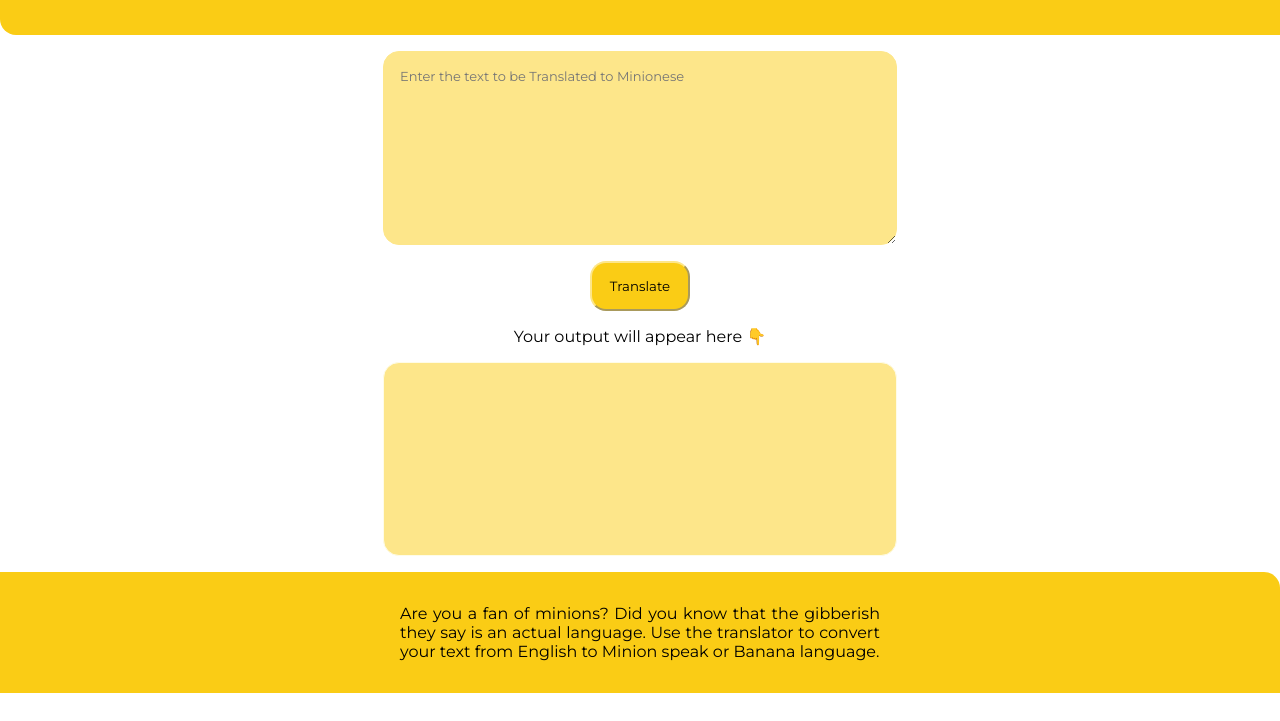
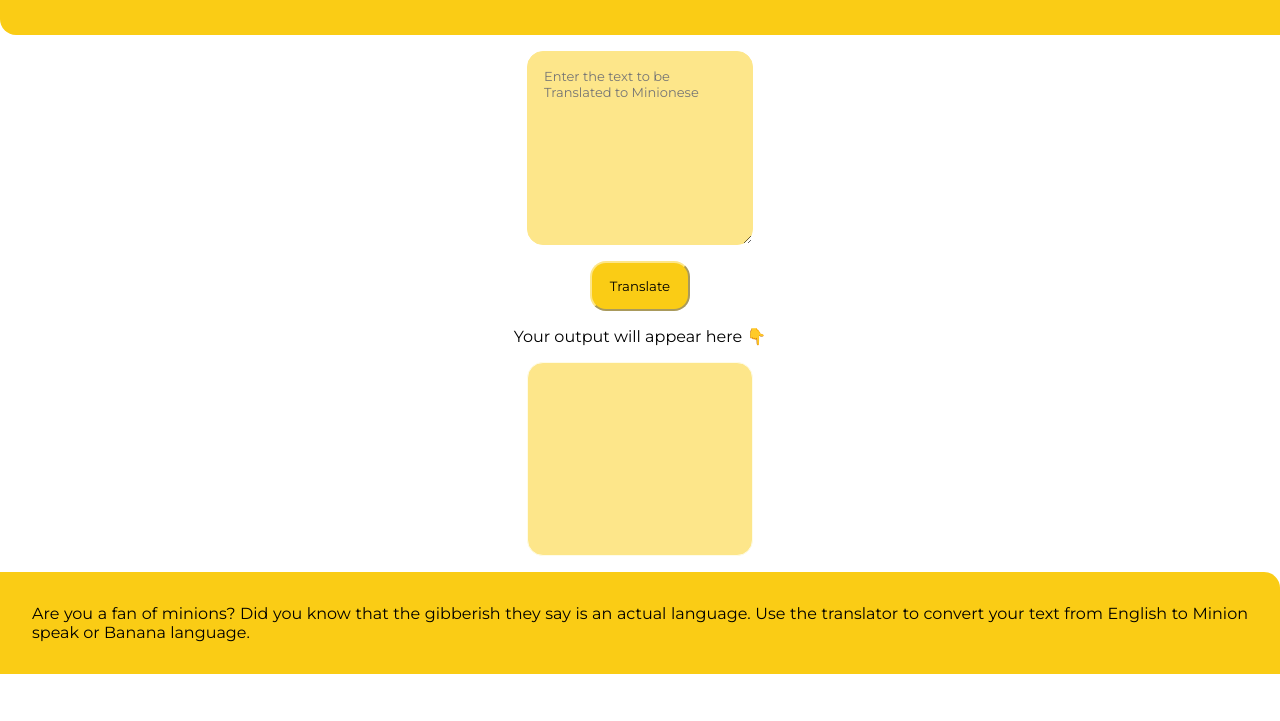
Before and after one commit to FIONA18/Neogcamp-Banana-speak, a plain HTML site: page index.html in a window 1280 px wide. Shown: the part 79-800 px from the top of the page. Drawn offline with Linux system fonts and the light colour scheme.

Commit message:
Update styles.css

```diff
--- a/styles.css
+++ b/styles.css
@@ -34,7 +34,7 @@ body{
     margin: 1rem auto;
     padding: 1rem;
     height: 20vh;
-    min-width: 60vh;
+    width: 12rem;
     display: block;
     background-color: var(--secondary-color);
     border-color: var(--secondary-color);
@@ -48,8 +48,7 @@ body{
     border: 1px solid var(--off-white);
     background-color: var(--secondary-color);
     height: 20vh;
-    width: 60vh;
-    min-width: 3ch;
+    width: 12rem;
     display: block;
     border-radius: 1rem;
     font-size: small;
@@ -75,7 +74,7 @@ body{
    padding: 1rem;
     margin: auto;
     text-align:justify;
-    width: 60vh;
+    min-width: 10rem;
 }
 /* position: fixed;
 bottom: 0;
```
